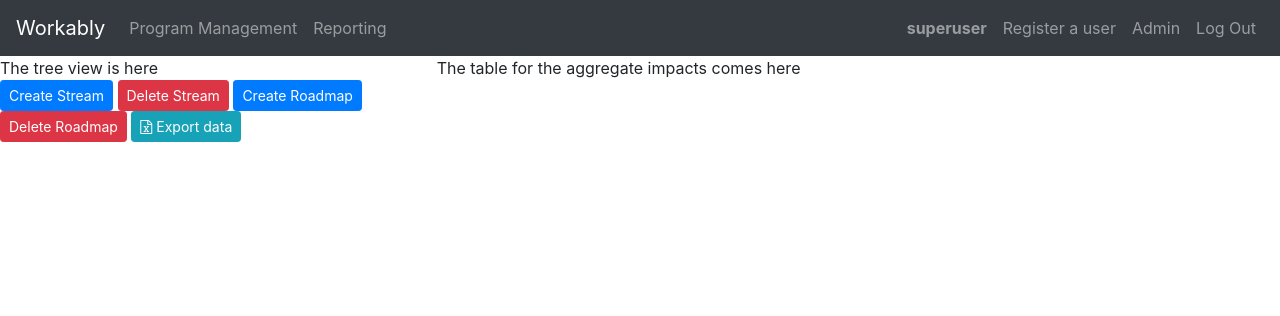
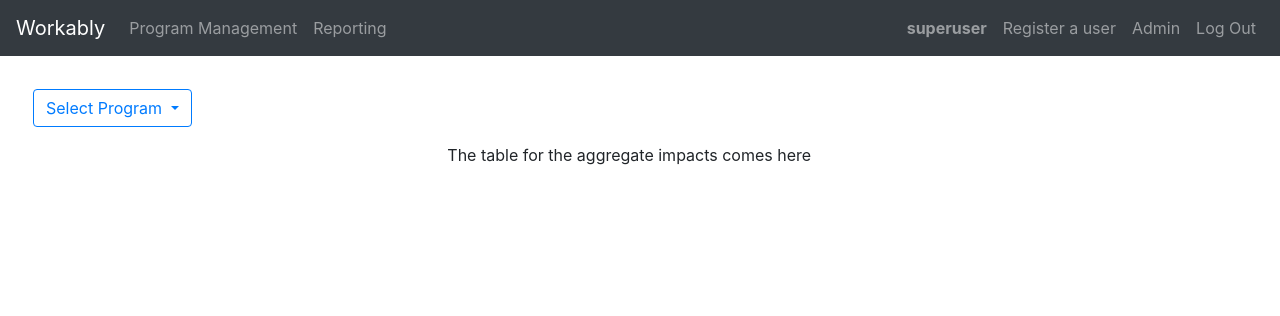
Before and after one commit to juusoviita/cs50w_finalproject, a Django app: page / in a window 1280 px wide. Shown: the top 316 px of the page. Run offline with Django 3.2, Linux system fonts and the light colour scheme; a user stored in the database is signed in; data comes from the database, SQL or seed files in the repository; both versions use the stored data as it was after the commit; some libraries are stand-ins or nearby versions.

Commit message:
started work on treeview

```diff
--- a/workably/static/workably/styles.css
+++ b/workably/static/workably/styles.css
@@ -110,7 +110,7 @@ select {
   color: crimson;
 }
 
-h6 {
+.profile-h6 {
   margin-top: 40px;
   margin-bottom: 15px;
 }
@@ -120,3 +120,56 @@ h6 {
   color: blue;
   cursor: pointer;
 }
+
+button {
+  margin: 1px;
+}
+
+.mgmt-container {
+  align-self: flex-start;
+  margin: 20px;
+  padding: 12px;
+}
+
+#program-dropdown {
+  margin-bottom: 15px;
+}
+
+/* Styling for management view's tree-view */
+ul, #treeview {
+  list-style-type: none;
+}
+
+#treeview {
+  margin: 0;
+  padding: 0;
+}
+
+.caret {
+  cursor: pointer;
+  -webkit-user-select: none; /* Safari 3.1+ */
+  -moz-user-select: none; /* Firefox 2+ */
+  -ms-user-select: none; /* IE 10+ */
+  user-select: none;
+}
+
+.caret::before {
+  content: "\25B6";
+  color: black;
+  display: inline-block;
+  margin-right: 6px;
+}
+
+.caret-down::before {
+  -ms-transform: rotate(90deg); /* IE 9 */
+  -webkit-transform: rotate(90deg); /* Safari */
+  transform: rotate(90deg);
+}
+
+.nested {
+  display: none;
+}
+
+.active {
+  display: block;
+}
--- a/workably/static/workably/workably.js
+++ b/workably/static/workably/workably.js
@@ -3,6 +3,7 @@ document.addEventListener('DOMContentLoaded', function () {
   document.querySelector("#roadmap-view").style.display = 'none';
   document.querySelector("#milestone-list").style.display = 'none';
   document.querySelector("#profile-view").style.display = 'none';
+  document.querySelector("#btn-row").style.display = 'none';
 
   var username = document.getElementById('username').innerHTML;
   document.getElementById('username').addEventListener('click', () => view_profile(username));
@@ -18,11 +19,49 @@ document.addEventListener('DOMContentLoaded', function () {
           var roadmaprow = document.createElement('a');
           roadmaprow.classList.add('dropdown-item');
           roadmaprow.setAttribute("id", `roadmap-${roadmap.id}`);
-          roadmaprow.setAttribute("href", "#")
+          roadmaprow.setAttribute("href", "#");
           roadmaprow.innerHTML = roadmap.name;
           rmdropdown.appendChild(roadmaprow);
           document.getElementById(`roadmap-${roadmap.id}`).addEventListener('click', () => load_roadmap(roadmap.id));
         });
+      })
+  }
+
+  // if user is a stream / program admin, display the management view and load the needed information
+  var mgmt_view = document.getElementById('mgmt-view');
+  if (typeof (mgmt_view) != 'undefined' && mgmt_view != null) {
+    var program_dd = document.getElementById('program-dd');
+    // set a header / a dropdown for the program(s) that the user has access to and call treeview for the first/only one
+    fetch('/programs')
+      .then(response => response.json())
+      .then(programs => {
+        if (programs.length > 0) {
+          var program_dropdown = document.createElement('div');
+          program_dropdown.classList.add('dropdown')
+          program_dropdown.setAttribute('id', 'program-dropdown');
+          program_dropdown.innerHTML = `<button class="btn btn-outline-primary dropdown-toggle" type="button" id="dropdownMenuButton" data-toggle="dropdown" aria-haspopup="true" aria-expanded="false">
+                                          Select Program
+                                        </button>
+                                        <div id="dropdown-list" class="dropdown-menu" aria-labelledby="dropdownMenuButton">
+                                        </div>`;
+          program_dd.appendChild(program_dropdown);
+          var dropdownlist = document.getElementById('dropdown-list');
+          programs.forEach(program => {
+            var programrow = document.createElement('option');
+            programrow.setAttribute('id', `program-${program.pk}`);
+            programrow.classList.add('dropdown-item');
+            programrow.setAttribute("href", "#");
+            programrow.innerHTML = program.fields.name;
+            dropdownlist.appendChild(programrow);
+            document.getElementById(`program-${program.pk}`).addEventListener('click', () => load_treeview(program.pk, program.fields.name));
+          })
+        } else {
+          var program_id = Object.keys(programs);
+          var program_name = programs[program_id[0]];
+          program_dd.innerHTML = `<h5 style="margin-bottom:12px;">${program_name}</h5>`;
+          load_treeview(program_id[0]);
+          load_impacttable(program_id[0]);
+        }
       })
   }
 })
@@ -35,7 +74,7 @@ function load_roadmap(roadmap_id) {
   document.querySelector("#roadmap-view").style.display = 'block';
   document.querySelector("#milestone-list").style.display = 'block';
   document.querySelector("#roadmap-view").innerHTML = '';
-  document.querySelector("#milestone-list").innerHTML = '<h6>Milestones<h6>';
+  document.querySelector("#milestone-list").innerHTML = '<h5>Milestones<h5>';
 
   // add 'Add Milestone' button
   var ms_button = document.createElement('div');
@@ -68,7 +107,7 @@ function load_roadmap(roadmap_id) {
       var info = document.createElement('div');
       info.classList.add("container");
       info.innerHTML = `<div class="row">
-                          <div class="col"><h6>${roadmap_name}</h6></div>
+                          <div class="col"><h5>${roadmap_name}</h5></div>
                           <div class="col" style="color:darkgray;text-align:right;"><i><small>Created on: ${created_on}</small></i></div>
                         </div>
                         <div class="row">
@@ -702,7 +741,7 @@ function view_profile(username) {
   document.querySelector("#profile-view").style.display = 'block';
   document.querySelector("#password-change").style.display = 'none';
 
-  document.querySelector("#username-view").innerHTML = `<h5>Profile view: ${username}</h5>`;
+  document.querySelector("#username-view").innerHTML = `<h5 id="profile-h5">Profile view: ${username}</h5>`;
   document.querySelector("#user-info").innerHTML = '';
   document.getElementById('save-prof-changes').disabled = true;
 
@@ -783,6 +822,7 @@ function view_profile(username) {
             if (programs.length > 0) {
               var prog_headline = document.createElement('h6');
               prog_headline.innerHTML = 'Programs<br>';
+              prog_headline.classList.add('profile-h6');
               document.querySelector('#user-info').appendChild(prog_headline);
             }
             programs.forEach(program => {
@@ -804,6 +844,7 @@ function view_profile(username) {
           .then(streams => {
             if (streams.length > 0) {
               var str_headline = document.createElement('h6');
+              str_headline.classList.add('profile-h6');
               str_headline.innerHTML = 'Streams<br>';
               document.querySelector('#user-info').appendChild(str_headline);
             }
@@ -826,6 +867,7 @@ function view_profile(username) {
           .then(roadmaps => {
             if (roadmaps.length > 0) {
               var rm_headline = document.createElement('h6');
+              rm_headline.classList.add('profile-h6');
               rm_headline.innerHTML = 'Roadmaps<br>';
               document.querySelector('#user-info').appendChild(rm_headline);
             }
@@ -871,6 +913,7 @@ function save_profile(username) {
     })
   event.preventDefault();
 }
+
 
 function password_view() {
   document.querySelector("#password-change").style.display = 'block';
@@ -923,3 +966,19 @@ function change_password() {
     })
   event.preventDefault();
 }
+
+
+function load_treeview(program_id, program_name) {
+  var treeview = document.getElementById('treeview-view');
+  treeview.innerHTML = '';
+  document.querySelector("#btn-row").style.display = 'block';
+  console.log(`Showing the treeview for program ${program_id} ${program_name}`);
+  var title = document.createElement('h6');
+  title.innerHTML = program_name;
+  treeview.appendChild(title);
+}
+
+
+function load_impacttable(program_id) {
+  console.log(`Showing the impact table for program ${program_id}`);
+}
--- a/workably/templates/workably/index.html
+++ b/workably/templates/workably/index.html
@@ -12,20 +12,22 @@
 {% if user.is_authenticated %}
 {% if user.profile.role.name != 'Roadmap owner' %}
 <div id="mgmt-view">
-  <div class="confainer">
+  <div class="mgmt-container">
     <div class="row">
-      <div class="col-4" id="tree-view">The tree view is here</div>
+      <div class="col-4" id="program-dd"></div>
+    </div>
+    <div class="row">
+      <div class="col-4" id="treeview-view"></div>
       <div class="col-8" id="impact-table">The table for the aggregate impacts comes here</div>
     </div>
-    <div class="row">
+    <div id='btn-row' class="row">
       <div class="col-4">
         <button type="button" class="btn btn-primary btn-sm" id="crete-stream">Create Stream</button>
         <button type="button" class="btn btn-danger btn-sm" id="del-stream">Delete Stream</button>
         <button type="button" class="btn btn-primary btn-sm" id="create-roadmap">Create Roadmap</button>
         <button type="button" class="btn btn-danger btn-sm" id="del-roadmap">Delete Roadmap</button>
         <button type="button" class="btn btn-info btn-sm" id="export-data"><i class="fa fa-file-excel-o"
-            aria-hidden="true"></i> Export
-          data</button>
+            aria-hidden="true"></i> Export data </button>
       </div>
       <div class="col-8"></div>
     </div>
@@ -33,10 +35,11 @@
 </div>
 {% endif %}
 <div id="roadmap-view"></div>
+<div id="new-roadmap-view"></div>
 <div id="edit-view"></div>
 <div id="milestone-list"></div>
 <div id="profile-view">
-  <div class="confainer">
+  <div class="porfile-container">
     <div class="row">
       <div class="col-4">
         <div id="username-view"></div>
--- a/workably/views.py
+++ b/workably/views.py
@@ -44,8 +44,22 @@ def get_roadmaps(request):
 
 def get_programs(request):
     user = request.user
-    programs = Program.objects.filter(admins=user)
-    json_programs = serializers.serialize('json', programs)
+    profile = Profile.objects.get(user=user)
+    if profile.role.name == 'Program admin':
+        programs = Program.objects.filter(admins=user)
+        json_programs = serializers.serialize('json', programs)
+        # return HttpResponse(json_programs, content_type="text/json-comment-filtered")
+
+    if profile.role.name == 'Stream admin':
+        streams = Stream.objects.filter(admins=user)
+
+        # go through the list of streams and append the dict with an id and a name
+        programs = {}
+        for stream in streams:
+            program = stream.program
+            programs[str(program.id)] = program.name
+
+        json_programs = json.dumps(programs)
 
     return HttpResponse(json_programs, content_type="text/json-comment-filtered")
 
```
Also changed, not shown: db.sqlite3.
